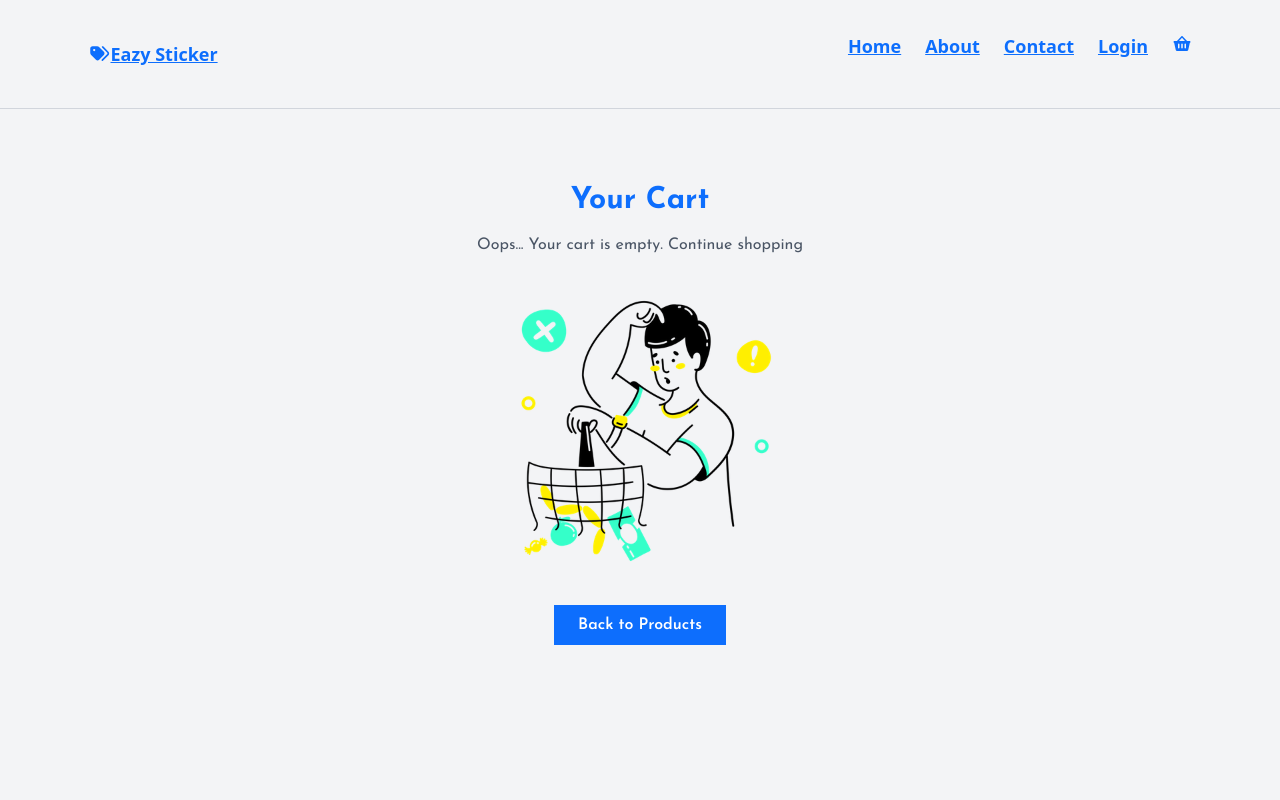
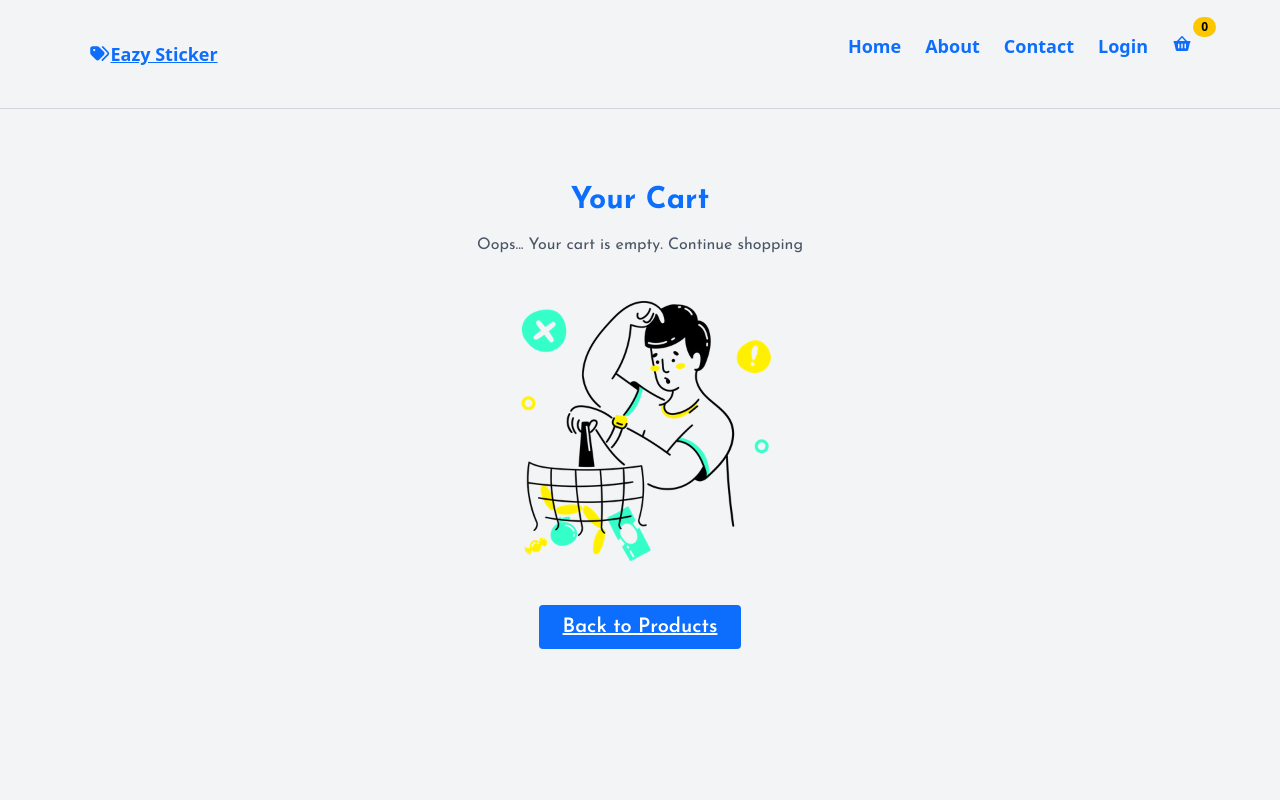
Before and after one commit to gmahor/fullstack-reast-springboot, a React (Vite) app in the folder easystore-ui/: page /cart in a window 1280 px wide. Shown: the top 800 px of the page. Built offline with nearby package versions, Linux system fonts and the light colour scheme.

Commit message:
cart functionality and view cart

```diff
--- a/easystore-ui/src/components/Cart.jsx
+++ b/easystore-ui/src/components/Cart.jsx
@@ -1,18 +1,36 @@
-import { useNavigate } from "react-router-dom";
+import { useMemo } from "react";
+import { Link } from "react-router-dom";
+import emptyCartImage from "../assets/util/emptycart.png";
+import { useCart } from "../store/cart-content";
 import { PageTitle } from "./page/PageTitle";
-import emptyCartImage from "../assets/util/emptycart.png";
+import { CartTable } from "./product/CartTable";
 
 export const Cart = () => {
-  const navigation = useNavigate();
+  // const navigation = useNavigate();
+  const { cart } = useCart();
 
-  const handleClick = () => {
-    navigation("/home", { state: { username: "madan" } });
-  };
+  const isCartEmpty = useMemo(() => cart.length > 0, [cart.length]);
+  // const handleClick = () => {
+  //   navigation("/home", { state: { username: "madan" } });
+  // };
 
   return (
     <div className="min-h-[852px] py-12 bg-normalbg dark:bg-darkbg font-primary">
       <div className="max-w-4xl mx-auto px-4">
         <PageTitle title="Your Cart" />
+        {isCartEmpty ? (
+          <>
+            <CartTable />
+            <div className="flex justify-between mt-8 space-x-4">
+              <Link to="/home" className="py-2 px-4 bg-primary text-black">
+                Back to Product
+              </Link>
+              <button className="py-2 px-4 bg-primary text-black">
+                proceed to Checkout
+              </button>
+            </div>
+          </>
+        ) : (
           <div className="text-center text-gray-600 dark:text-lighter flex flex-col items-center">
             <p className="max-w-[576px] px-2 mx-auto text-base mb-4">
               Oops... Your cart is empty. Continue shopping
@@ -22,13 +40,14 @@ export const Cart = () => {
               alt="Empty Cart"
               className="max-w-[300px] mx-auto mb-6 dark:bg-light dark:rounded-md"
             />
-          <button
-            onClick={handleClick}
+            <Link
+              to="/home"
               className="py-2 px-4 bg-primary dark:bg-light text-white dark:text-black text-xl font-semibold rounded-sm flex justify-center items-center hover:bg-dark dark:hover:bg-lighter transition"
             >
               Back to Products
-          </button>
+            </Link>
           </div>
+        )}
       </div>
     </div>
   );
--- a/easystore-ui/src/components/header/Header.jsx
+++ b/easystore-ui/src/components/header/Header.jsx
@@ -1,9 +1,16 @@
 import { faShoppingBasket, faTags } from "@fortawesome/free-solid-svg-icons";
 import { FontAwesomeIcon } from "@fortawesome/react-fontawesome";
+import { useContext } from "react";
 import { Link, NavLink } from "react-router-dom";
+import { useCart } from "../../store/cart-content";
 
 export const Header = () => {
-  const navLinkClass = "text-center text-lg font-semibold  py-2";
+  const { totalQuantity } = useCart();
+
+  const navLinkClass = "text-center text-lg font-semibold  py-2 ";
+
+  const navLinkStyle = {textDecoration: "none"};
+
   return (
     <header className="border-b border-gray-300 sticky top-0 z-20 bg-gray-100">
       <div className="flex items-center justify-between mx-auto max-w-[1152px] px-6 py-4">
@@ -16,6 +23,7 @@ export const Header = () => {
             <li>
               <NavLink
                 to="/home"
+                style={navLinkStyle}
                 className={({ isActive }) =>
                   isActive
                     ? ` text-white bg-primary rounded md:rounded-lg ${navLinkClass}`
@@ -28,9 +36,10 @@ export const Header = () => {
             <li>
               <NavLink
                 to="/about"
+                style={navLinkStyle}
                 className={({ isActive }) =>
                   isActive
-                    ? `text-white bg-primary rounded md:rounded-lg ${navLinkClass}`
+                    ? `underline text-white bg-primary rounded md:rounded-lg ${navLinkClass}`
                     : navLinkClass
                 }
               >
@@ -40,6 +49,7 @@ export const Header = () => {
             <li>
               <NavLink
                 to="/contact"
+                style={navLinkStyle}
                 className={({ isActive }) =>
                   isActive
                     ? `text-white bg-primary rounded md:rounded-lg ${navLinkClass}`
@@ -52,6 +62,7 @@ export const Header = () => {
             <li>
               <NavLink
                 to="/login"
+                style={navLinkStyle}
                 className={({ isActive }) =>
                   isActive
                     ? `text-white bg-primary rounded md:rounded-lg ${navLinkClass}`
@@ -62,8 +73,11 @@ export const Header = () => {
               </NavLink>
             </li>
             <li>
-              <NavLink to="/cart" className="text-primary py-2">
-                <FontAwesomeIcon icon={faShoppingBasket} />
+              <NavLink to="/cart" className="relative text-primary py-2">
+                <FontAwesomeIcon className="text-primary w-6" icon={faShoppingBasket} />
+                <div className="absolute -top-2 -right-6 text-xs bg-yellow-400 text-black font-semibold rounded-full px-2 py-1 leading-none">
+                  {totalQuantity}
+                </div>
               </NavLink>
             </li>
           </ul>
--- /dev/null
+++ b/easystore-ui/src/components/product/CartTable.jsx
@@ -0,0 +1,95 @@
+import { Link } from "react-router-dom";
+import { useCart } from "../../store/cart-content";
+import { FontAwesomeIcon } from "@fortawesome/react-fontawesome";
+import { faTimes } from "@fortawesome/free-solid-svg-icons";
+
+export const CartTable = () => {
+  const { cart, addToCart, removeFromCart } = useCart();
+
+  const subtotal = cart
+    .reduce((acc, item) => acc + item.price * item.quantity, 0)
+    .toFixed(2);
+
+  const updateCartQuantity = (productId, quantity) => {
+    const product = cart.find((item) => item.productId === productId);
+    addToCart(product, quantity - (product?.quantity || 0));
+  };
+
+  return (
+    <div className="min-h-80 max-w-4xl mx-auto my-8 w-full font-primary">
+      <table className="w-full">
+        <thead>
+          <tr className="uppercase text-sm text-primary dark:text-light border-b border-primary dark:border-light">
+            <th className="px-6 py-4">Product</th>
+            <th className="px-6 py-4">Quantity</th>
+            <th className="px-6 py-4">Price</th>
+            <th className="px-6 py-4">Remove</th>
+          </tr>
+        </thead>
+        <tbody className="divide-y divide-primary dark:divide-light">
+          {cart.map((item) => (
+            <tr
+              key={item.productId}
+              className="text-sm sm:text-base text-primary dark:text-light text-center"
+            >
+              <td className="px-4 sm:px-6 py-4 flex items-center">
+                <Link
+                  to={`/products/${item.productId}`}
+                  state={{ product: item }}
+                  className="flex items-center"
+                >
+                  <img
+                    src={item.imageUrl}
+                    alt={item.name}
+                    className="w-16 h-16 rounded-md object-cover mr-4 hover:scale-110 transition-transform"
+                  />
+                  <span className="text-primary dark:text-light hover:underline">
+                    {item.name}
+                  </span>
+                </Link>
+              </td>
+              <td className="px-4 sm:px-6 py-4">
+                <input
+                  type="number"
+                  inputMode="numeric"
+                  value={item.quantity}
+                  onChange={(e) =>
+                    updateCartQuantity(
+                      item.productId,
+                      parseInt(e.target.value, 10) || 1
+                    )
+                  }
+                  className="w-16 px-2 py-1 border rounded-md focus:ring focus:ring-light dark:focus:ring-gray-600 dark:bg-gray-800 text-gray-900 dark:text-gray-100"
+                />
+              </td>
+              <td className="px-4 sm:px-6 py-4 text-base font-light">
+                ${item.price.toFixed(2)}
+              </td>
+              <td className="px-4 sm:px-6 py-4">
+                <button
+                  aria-label="delete-item"
+                  onClick={() => removeFromCart(item.productId)}
+                  className="text-primary dark:text-red-400 border border-primary dark:border-red-400 p-2 rounded hover:bg-lighter dark:hover:bg-gray-700"
+                >
+                  <FontAwesomeIcon icon={faTimes} />
+                </button>
+              </td>
+            </tr>
+          ))}
+          {cart.length > 0 && (
+            <tr className="text-center">
+              <td></td>
+              <td className="text-base text-gray-600 dark:text-gray-300 font-semibold uppercase px-4 sm:px-6 py-4">
+                Subtotal
+              </td>
+              <td className="text-lg text-primary dark:text-blue-400 font-medium px-4 sm:px-6 py-4">
+                ${subtotal}
+              </td>
+              <td></td>
+            </tr>
+          )}
+        </tbody>
+      </table>
+    </div>
+  );
+};
--- a/easystore-ui/src/components/product/ProductCard.jsx
+++ b/easystore-ui/src/components/product/ProductCard.jsx
@@ -1,16 +1,23 @@
 import { Link } from "react-router-dom";
 import { ProductPrice } from "./ProductPrice";
+import { useContext } from "react";
+import { useCart } from "../../store/cart-content";
 
 export const ProductCard = ({ product }) => {
+  const { addToCart } = useCart();
+
   return (
-    <Link to={`/products/${product.productId}`} className="w-72 rounded-md mx-auto border border-gray-300 shadow-md overflow-hidden flex flex-col bg-white hover:shadow-lg transition">
-      <div className="relative w-full h-72 border-gray-300">
+    <div className="w-72 rounded-md mx-auto border border-gray-300 shadow-md overflow-hidden flex flex-col bg-white hover:shadow-lg transition">
+      <Link
+        to={`/products/${product.productId}`}
+        className="relative w-full h-72 border-gray-300"
+      >
         <img
           src={product.imageUrl}
           alt={product.name}
           className="w-full h-full object-cover transition-transform duration-500 ease-in-out hover:scale-110"
         />
-      </div>
+      </Link>
       <div className="relative h-48 p-4 flex flex-col font-primary">
         <h2 className="text-xl font-semibold text-primary mb-2">
           {product.name}
@@ -20,8 +27,16 @@ export const ProductCard = ({ product }) => {
           <div className="bg-lighter text-primary font-medium text-sm py-2 px-4 rounded-tl-md">
             <ProductPrice currency="$" price={product.price} />
           </div>
+          <div>
+            <button
+              className="bg-primary dark:bg-light text-white dark:text-primary font-medium text-sm py-2 px-4 rounded-md hover:cursor-pointer"
+              onClick={() => addToCart(product, 1)}
+            >
+              Add to Cart
+            </button>
+          </div>
         </div>
       </div>
-    </Link>
+    </div>
   );
 };
--- a/easystore-ui/src/components/product/ProductDetail.jsx
+++ b/easystore-ui/src/components/product/ProductDetail.jsx
@@ -7,6 +7,7 @@ import { FontAwesomeIcon } from "@fortawesome/react-fontawesome";
 import { useRef, useState } from "react";
 import { Link, useLoaderData, useNavigate } from "react-router-dom";
 import apiClient from "../../api/apiClient";
+import { useCart } from "../../store/cart-content";
 
 export const ProductDetail = () => {
   // const params = useParams(); // fetch productId
@@ -17,6 +18,12 @@ export const ProductDetail = () => {
   const zoomRef = useRef(null);
   const [isHovering, setIsHovering] = useState(false);
   const [backgroundPosition, setBackgroundPosition] = useState("center");
+  const { addToCart } = useCart();
+
+  const handleAddCart = () => {
+    if (quantity < 1) return;
+    addToCart(product, quantity);
+  };
 
   const handleMouseMove = (e) => {
     const { left, top, width, height } =
@@ -102,7 +109,10 @@ export const ProductDetail = () => {
             </div>
 
             {/* Add to Cart Button */}
-            <button className="w-full px-4 py-2 my-2 bg-primary dark:bg-light text-white dark:text-black rounded-md text-lg font-semibold hover:bg-dark dark:hover:bg-lighter transition">
+            <button
+              className="w-full px-4 py-2 my-2 bg-primary dark:bg-light text-white dark:text-black rounded-md text-lg font-semibold hover:bg-dark dark:hover:bg-lighter transition"
+              onClick={handleAddCart}
+            >
               Add to Cart
               <FontAwesomeIcon icon={faShoppingCart} className="ml-2" />
             </button>
--- a/easystore-ui/src/main.jsx
+++ b/easystore-ui/src/main.jsx
@@ -21,6 +21,7 @@ import {
   getProductDetails,
   ProductDetail,
 } from "./components/product/ProductDetail.jsx";
+import { CartContext, CartProvider } from "./store/cart-content.jsx";
 
 const routerDefinitions = createRoutesFromElements(
   <Route path="/" element={<App />} errorElement={<ErrorPage />}>
@@ -43,7 +44,9 @@ const appRouter = createBrowserRouter(routerDefinitions);
 
 createRoot(document.getElementById("root")).render(
   <StrictMode>
-    <RouterProvider router={appRouter} />
+    <CartProvider>
+      <RouterProvider router={appRouter} />
+    </CartProvider>
     <ToastContainer
       position="top-center"
       autoClose={3000}
--- /dev/null
+++ b/easystore-ui/src/store/cart-content.jsx
@@ -0,0 +1,102 @@
+import {
+  createContext,
+  useContext,
+  useEffect,
+  useReducer,
+  useState,
+} from "react";
+
+export const CartContext = createContext();
+
+export const useCart = () => useContext(CartContext);
+
+const ADD_TO_CART = "ADD_TO_CART";
+const REMOVE_FROM_CART = "REMOVE_FROM_CART";
+const CLEAR_CART = "CLEAR_CART";
+
+const cartReducer = (prevCart, action) => {
+  switch (action.type) {
+    case ADD_TO_CART:
+      const { product, quantity } = action.payload;
+      const existingItem = prevCart.find(
+        (item) => item.productId === product.productId
+      );
+
+      if (existingItem) {
+        return prevCart.map((item) =>
+          item.productId === product.productId
+            ? { ...item, quantity: item.quantity + quantity }
+            : item
+        );
+      }
+      return [...prevCart, { ...product, quantity }];
+    case REMOVE_FROM_CART:
+      return prevCart.filter(
+        (item) => item.productId !== action.payload.productId
+      );
+    case CLEAR_CART:
+      return [];
+    default:
+      return prevCart;
+  }
+};
+
+export const CartProvider = ({ children }) => {
+  // 1.First way
+
+  const initialCartState = (() => {
+    try {
+      const storedCart = localStorage.getItem("cart");
+      return storedCart ? JSON.parse(storedCart) : [];
+    } catch (error) {
+      console.log("Failed to parse cart from localStorage:", error);
+      return [];
+    }
+  })();
+
+  //  2. second way
+
+  //   const getInitialCartState = () => {
+  //     try {
+  //       const storedCart = localStorage.getItem("cart");
+  //       return storedCart ? JSON.parse(storedCart) : [];
+  //     } catch (error) {
+  //       console.log("Failed to parse cart from localStorage:", error);
+  //       return [];
+  //     }
+  //   };
+
+  //   const initialCartState = getInitialCartState();
+
+  const [cart, dispatch] = useReducer(cartReducer, initialCartState);
+
+  useEffect(() => {
+    try {
+      localStorage.setItem("cart", JSON.stringify(cart));
+    } catch (error) {
+      console.log("Failed to save cart to localStorage:", error);
+    }
+  }, [cart]);
+
+  const addToCart = (product, quantity) => {
+    dispatch({ type: ADD_TO_CART, payload: { product, quantity } });
+  };
+
+  const removeFromCart = (productId) => {
+    dispatch({ type: REMOVE_FROM_CART, payload: { productId } });
+  };
+
+  const clearCart = () => {
+    dispatch({ type: CLEAR_CART });
+  };
+
+  const totalQuantity = cart.reduce((acc, item) => acc + item.quantity, 0);
+
+  return (
+    <CartContext
+      value={{ cart, addToCart, removeFromCart, clearCart, totalQuantity }}
+    >
+      {children}
+    </CartContext>
+  );
+};
```
Lines whose indentation alone changed are shown as unchanged.
